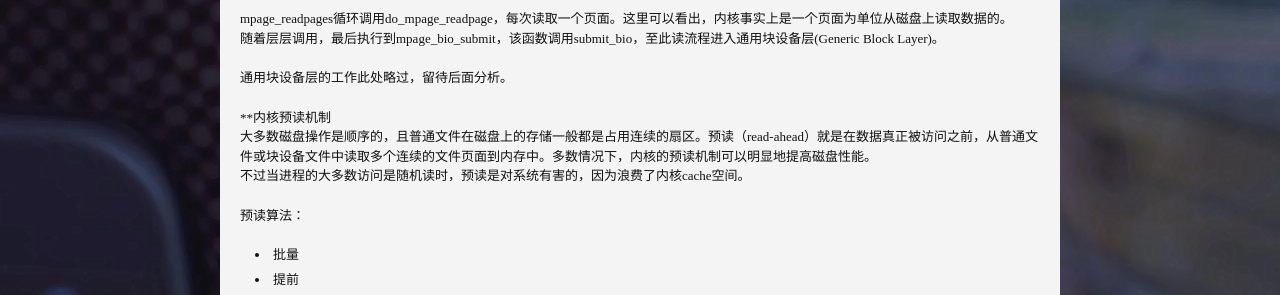
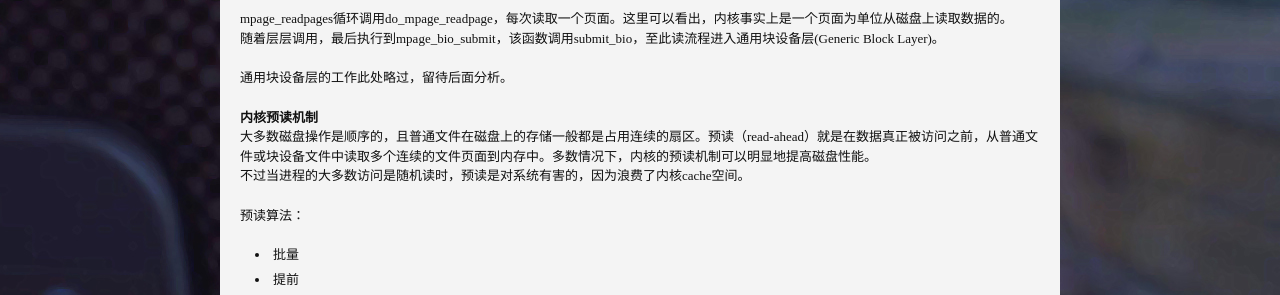
Before and after one commit to tfengmao/xanfeng, a Jekyll site: the page built from _posts/2012-03-29-linux-file-read-write.md, in a window 1280 px wide. Shown: the part 511-806 px from the top of the page. Built offline with Jekyll 4.4.1, drawn with Linux system fonts in a browser that asks for light colours; Markdown is read by kramdown in place of the engine named in the settings; comment, search, counter and statistics services are not loaded.

Commit message:
udpated format

```diff
--- a/_posts/2012-03-29-linux-file-read-write.md
+++ b/_posts/2012-03-29-linux-file-read-write.md
@@ -29,7 +29,7 @@ mpage_readpages循环调用do_mpage_readpage，每次读取一个页面。这里
 
 通用块设备层的工作此处略过，留待后面分析。
 
-**内核预读机制
+**内核预读机制**
 大多数磁盘操作是顺序的，且普通文件在磁盘上的存储一般都是占用连续的扇区。预读（read-ahead）就是在数据真正被访问之前，从普通文件或块设备文件中读取多个连续的文件页面到内存中。多数情况下，内核的预读机制可以明显地提高磁盘性能。
 不过当进程的大多数访问是随机读时，预读是对系统有害的，因为浪费了内核cache空间。
 
```
